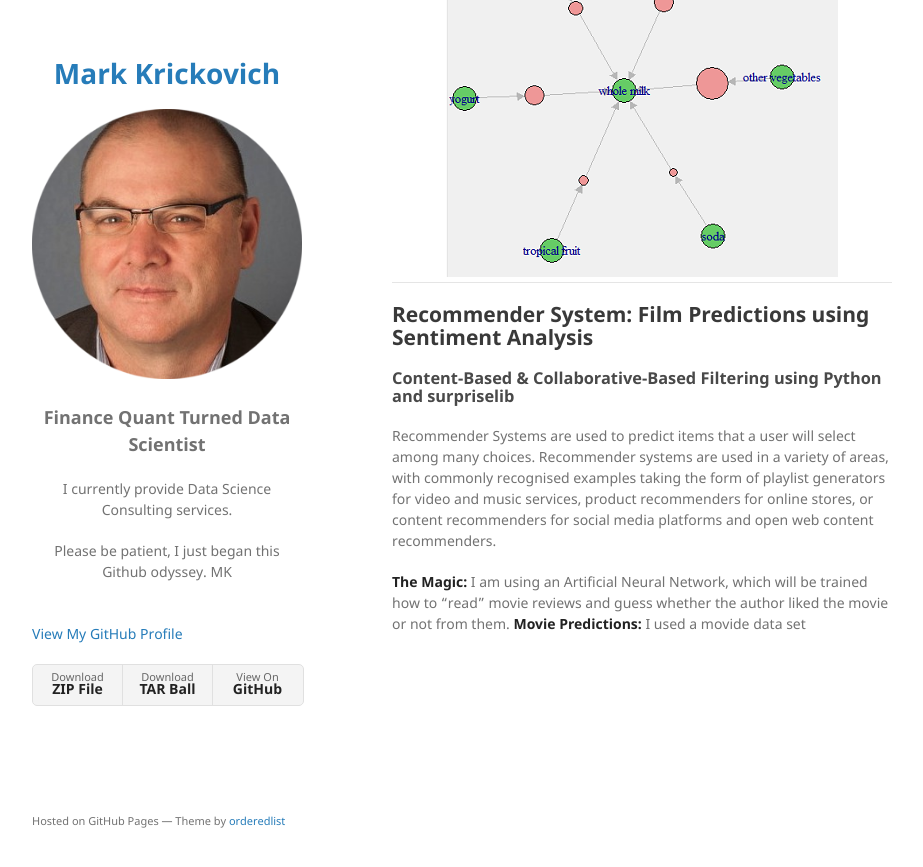
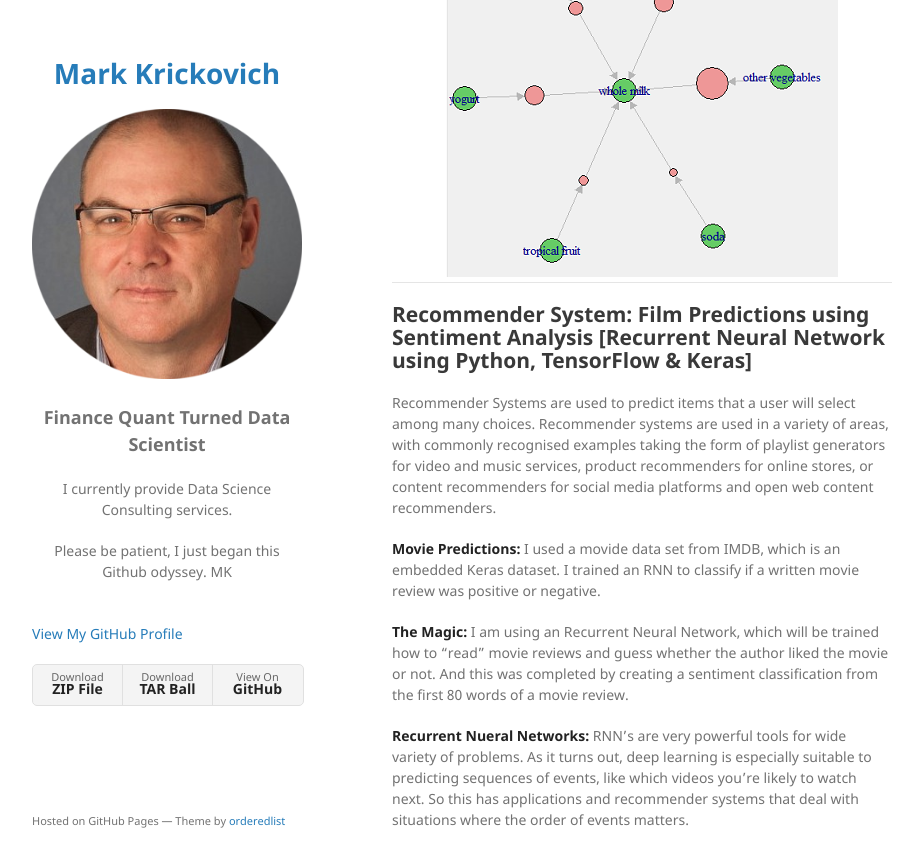
Before and after one commit to MarkKrickovich/MarkKrickovich.github.io, a Jekyll site: the page built from index.md, in a window 1280 px wide and 900 px high, scrolled down 869 px. Shown: the top 867 px of the window, without its empty margins (178-1101 px from the left). Built offline with Jekyll 4.4.1, drawn with Linux system fonts in a browser that asks for light colours; our own code applies the rules of GitHub Pages for plain Markdown files.

Commit message:
Update index.md

```diff
--- a/index.md
+++ b/index.md
@@ -17,10 +17,12 @@ Machine-learning project using association rule mining to find associative patte
 <center><img src="assets/img/R Apriori Graph Plot.PNG"/></center>
 
 ---
-## Recommender System: Film Predictions using Sentiment Analysis
-###  Content-Based & Collaborative-Based Filtering using Python and surpriselib
+## Recommender System: Film Predictions using Sentiment Analysis [Recurrent Neural Network using Python, TensorFlow & Keras]
 
 Recommender Systems are used to predict items that a user will select among many choices. Recommender systems are used in a variety of areas, with commonly recognised examples taking the form of playlist generators for video and music services, product recommenders for online stores, or content recommenders for social media platforms and open web content recommenders.
 
-**The Magic:** I am using an Artificial Neural Network, which will be trained how to "read" movie reviews and guess whether the author liked the movie or not from them.
-**Movie Predictions:** I used a movide data set
+**Movie Predictions:** I used a movide data set from IMDB, which is an embedded Keras dataset.  I trained an RNN to classify if a written movie review was positive or negative.
+
+**The Magic:** I am using an Recurrent Neural Network, which will be trained how to "read" movie reviews and guess whether the author liked the movie or not. And this was completed by creating a sentiment classification from the first 80 words of a movie review.<br>
+
+**Recurrent Nueral Networks:** RNN's are very powerful tools for wide variety of problems.  As it turns out, deep learning is especially suitable to predicting sequences of events, like which videos you're likely to watch next.  So this has applications and recommender systems that deal with situations where the order of events matters.
```
